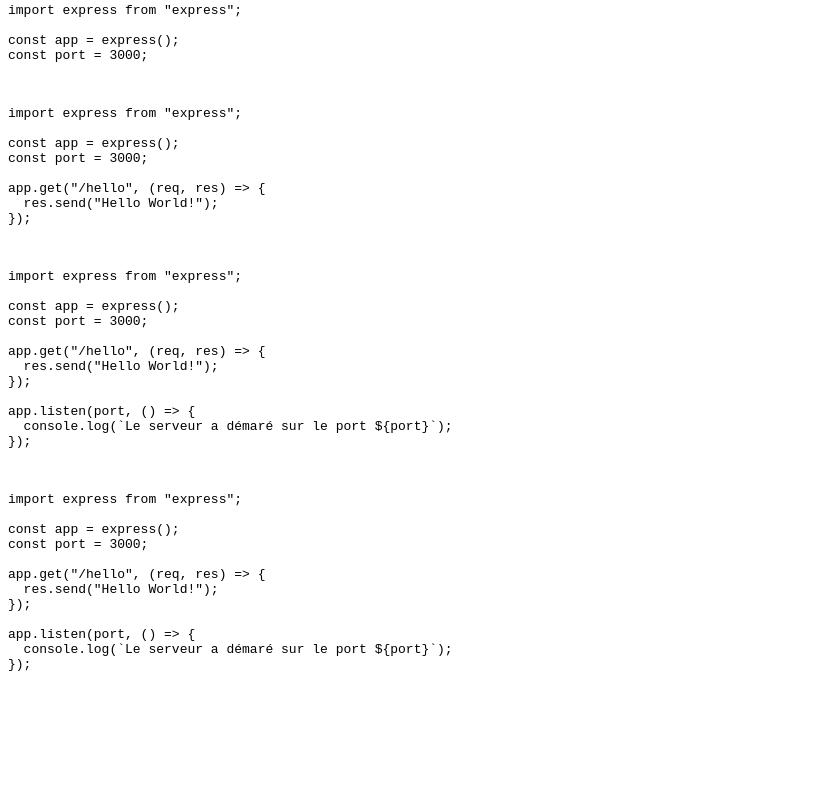
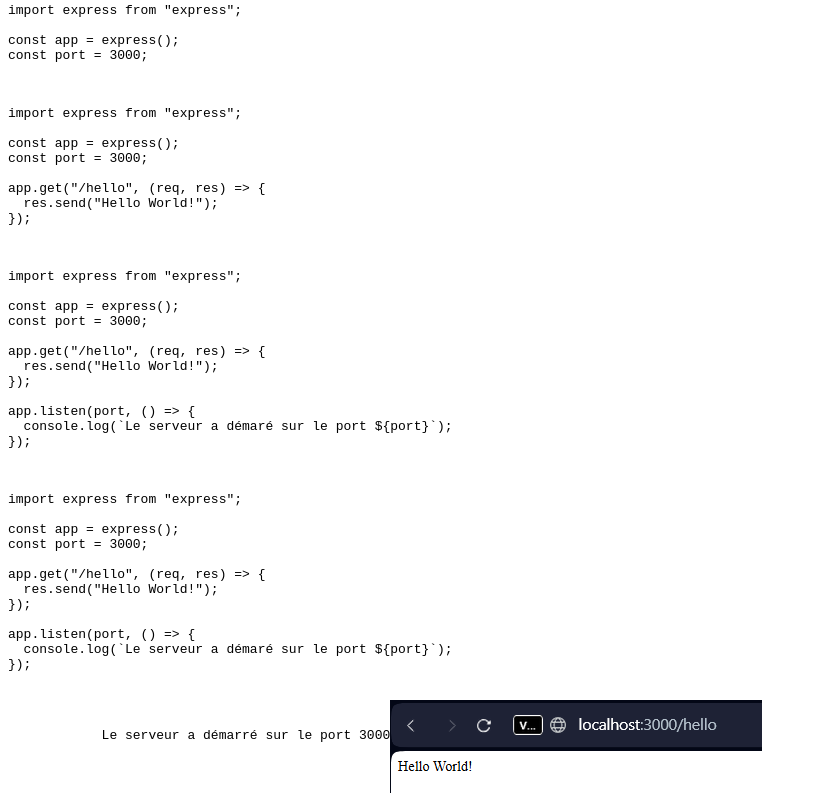
Before and after one commit to Diogo444/vite-reveal-stage-oral, a website built with Vite: page index.html in a window 1280 px wide. Shown: the part 3625-4426 px from the top of the page, without its empty margins (0-817 px from the left). Before the commit the page ends 4325 px from the top, so only its background shows below. Built offline with nearby package versions, Linux system fonts and the light colour scheme; what reveal.js would draw is missing.

Commit message:
Interface serveur demo

```diff
--- a/index.html
+++ b/index.html
@@ -197,6 +197,8 @@ app.listen(port, () => {
 });
   </code></pre>
       </section>
+
+      <!-- Cinquième section avec Auto-Animate -->
       <section data-auto-animate data-background-gradient="linear-gradient(135deg, #0a0f2c, #081b3c, #001f4d)">
         <pre data-id="code-block"><code data-line-numbers class="language-javascript" data-trim data-noescape>
 import express from "express";
@@ -214,6 +216,17 @@ app.listen(port, () => {
   </code></pre>
       </section>
 
+      <!-- Dernière section interface -->
+      <section data-background-gradient="linear-gradient(135deg, #0a0f2c, #081b3c, #001f4d)">
+        <div class="container_serveur_demo">
+
+          <pre><code class="language-bash" data-trim data-noescape>
+            Le serveur a démarré sur le port 3000
+          </code></pre>
+          <img src="public/img/projet/serveur demo/interface.png" alt="">
+        </div>
+      </section>
+
 
     </div>
   </div>
--- a/package.json
+++ b/package.json
@@ -13,6 +13,7 @@
     "vite": "^6.2.0"
   },
   "dependencies": {
+    "express": "^5.1.0",
     "highlight.js": "^11.11.1",
     "reveal.js": "^5.2.1"
   }
--- /dev/null
+++ b/src/demo_serveur.scss
@@ -0,0 +1,5 @@
+/** @format */
+
+.container_serveur_demo {
+  display: flex;
+}
--- a/src/main.js
+++ b/src/main.js
@@ -17,6 +17,7 @@ import bash from "highlight.js/lib/languages/bash";
 import javascript from "highlight.js/lib/languages/javascript";
 
 hljs.registerLanguage("bash", bash);
+hljs.registerLanguage("batch", bash); // Pour les fichiers .bat
 hljs.registerLanguage("javascript", javascript);
 
 // Tes fichiers SCSS persos
@@ -26,6 +27,7 @@ import "./idee.scss";
 import "./amphenol.scss";
 import "./presentation.scss";
 import "./install.scss";
+import "./demo_serveur.scss";
 
 // Initialisation de Reveal.js
 Reveal.initialize({
--- a/test.js
+++ b/test.js
@@ -1,6 +1,6 @@
 /** @format */
 
-import { express } from "express";
+import express from "express";
 
 const app = express();
 const port = 3000;
```
Also changed, not shown: public/img/projet/serveur demo/interface.png (added), 1 other file.
